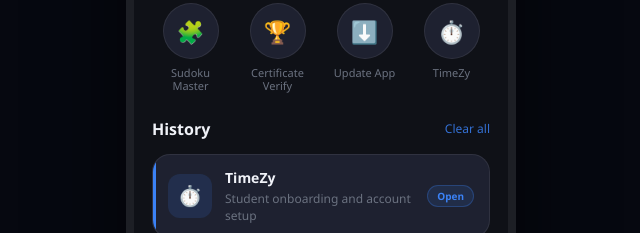
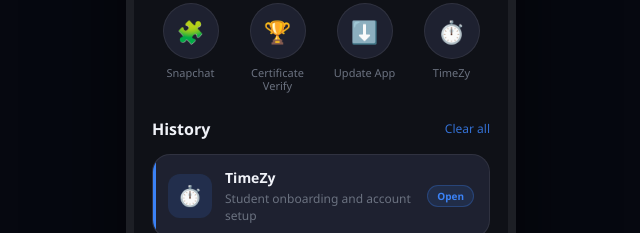
Before and after one commit to AcademeForge/app, a plain HTML site: page Spark/index.html in a window 1280 px wide. Shown: the part 402-635 px from the top of the page, 319-959 px from the left. Drawn offline with Linux system fonts and the light colour scheme.

Commit message:
Update index.html

```diff
--- a/Spark/index.html
+++ b/Spark/index.html
@@ -656,7 +656,7 @@ const links = [
   { label:"Dashboard",         href:"https://app.academeforge.in/dashboard/",                     emoji:"🤖" },
   { label:"Articles",             href:"http://Zenopulsky.academeforge.in",              emoji:"📰" },
   { label:"Courses",           href:"https://app.academeforge.in/Courses/",       emoji:"🎯" },
-  { label:"Sudoku Master",        href:"https://app.academeforge.in/SM/index.html",      emoji:"🧩" },
+  { label:"Snapchat",        href:"https://accounts.snapchat.com/v2/login",      emoji:"🧩" },
   { label:"Certificate Verify",   href:"https://app.academeforge.in/V/index.html",       emoji:"🏆" },
   { label:"Update App",           href:"https://download.academeforge.in",               emoji:"⬇️" },
   { label:"TimeZy",              href:"https://app.academeforge.in/home/time.html",     emoji:"⏱️" },
```
